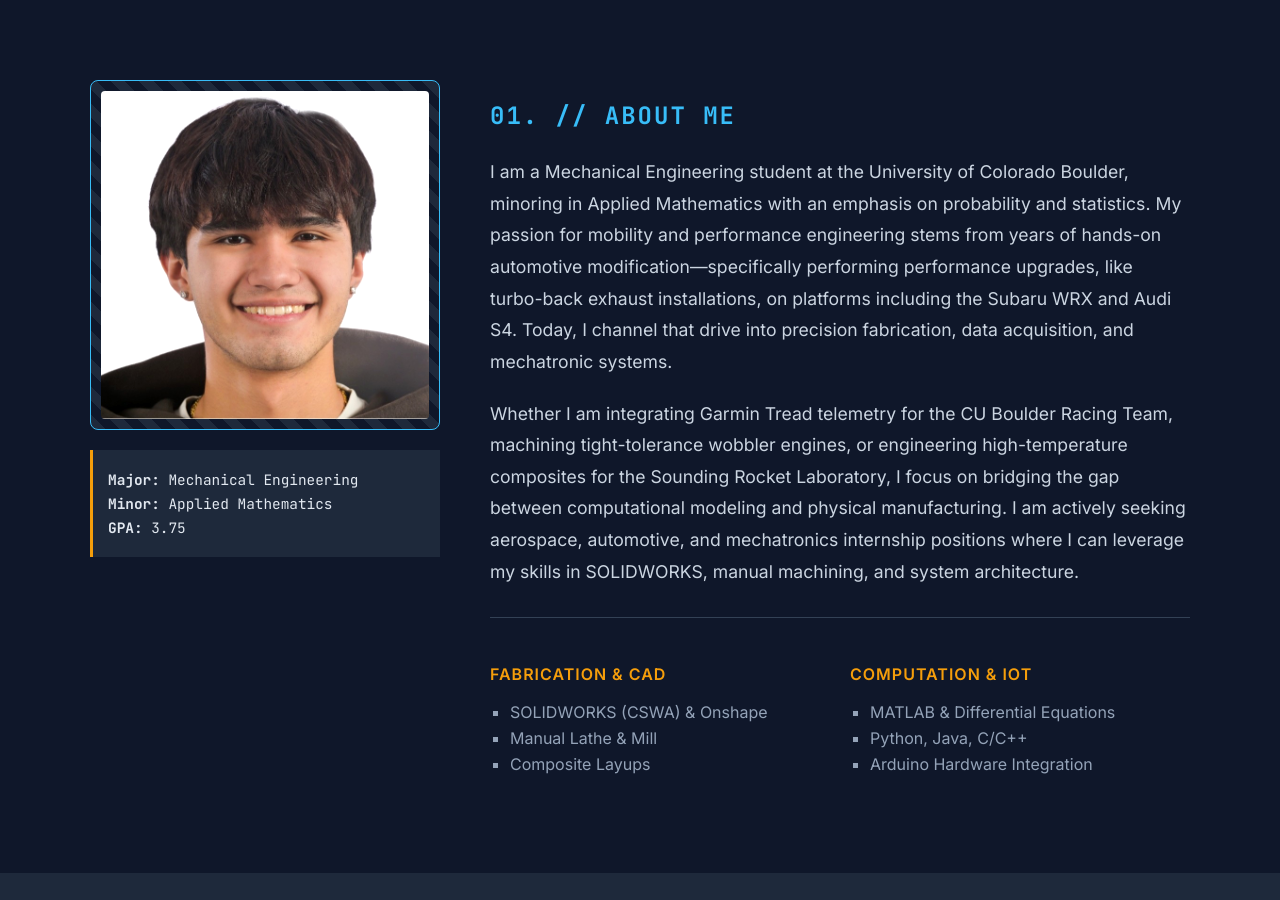
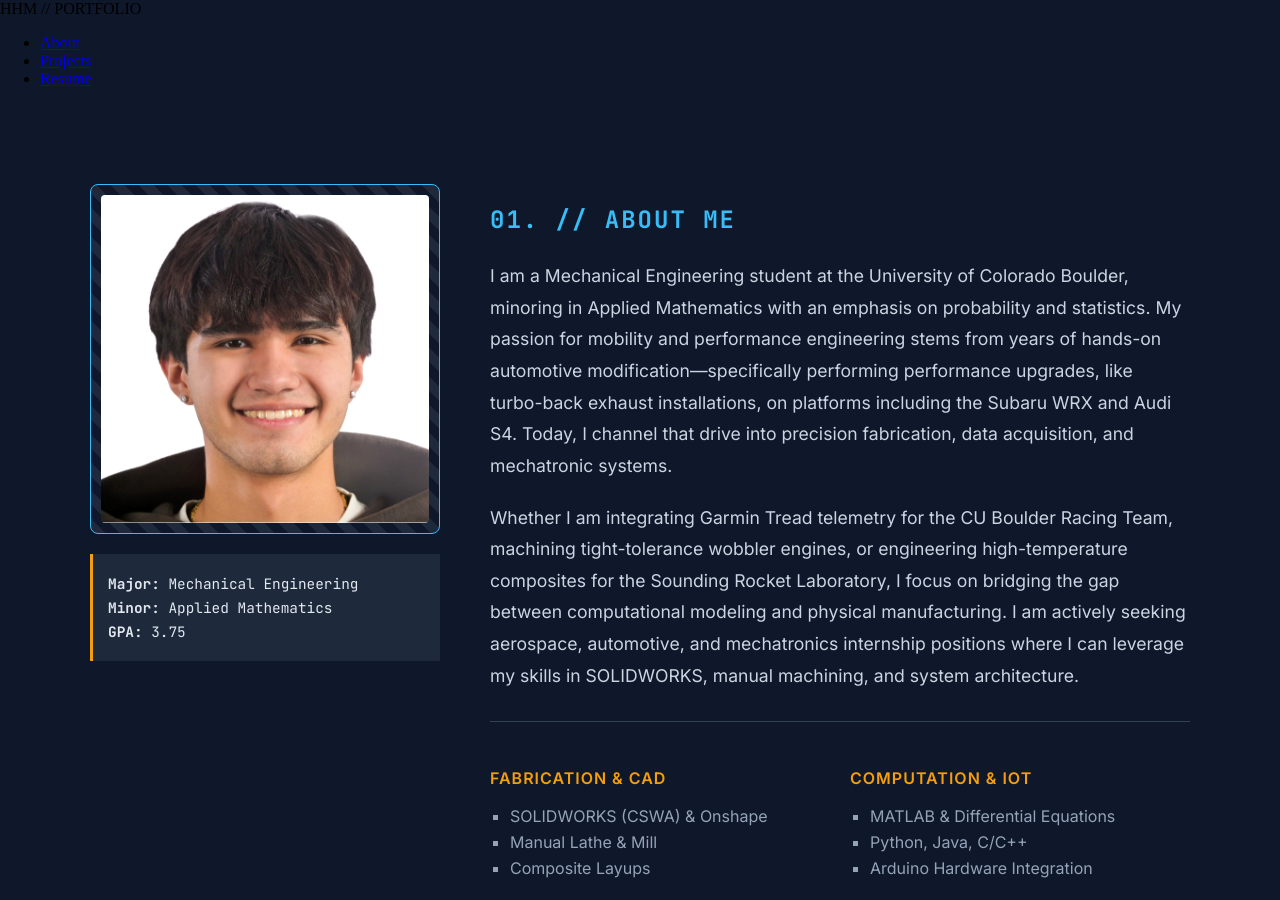
Before and after one commit to hctrvibe-cyber/hctrvibe-cyber.github.io, a plain HTML site: page index.html in a window 1280 px wide. Shown: the top 900 px of the page. Drawn offline with Linux system fonts and the light colour scheme.

Commit message:
Add navigation bar to index.html
Added a navigation bar to the portfolio page and maintained existing content.

```diff
--- a/index.html
+++ b/index.html
@@ -12,6 +12,18 @@
     <link href="https://fonts.googleapis.com/css2?family=Inter:wght@400;600&family=JetBrains+Mono:wght@400;700&display=swap" rel="stylesheet">
 </head>
 <body>
+
+<!-- NAVIGATION BAR -->
+    <nav class="top-nav">
+    <div class="nav-container">
+      <div class="nav-logo">HHM // PORTFOLIO</div>
+      <ul class="nav-links">
+        <li><a href="#about">About</a></li>
+        <li><a href="#projects">Projects</a></li>
+        <li><a href="HernandezMorales_Hector_Resume.pdf" target="_blank">Resume</a></li> <!---->
+      </ul>
+    </div>
+  </nav>
 
  <!-- ABOUT ME SECTION -->
   <section id="about" class="about-section">
```
